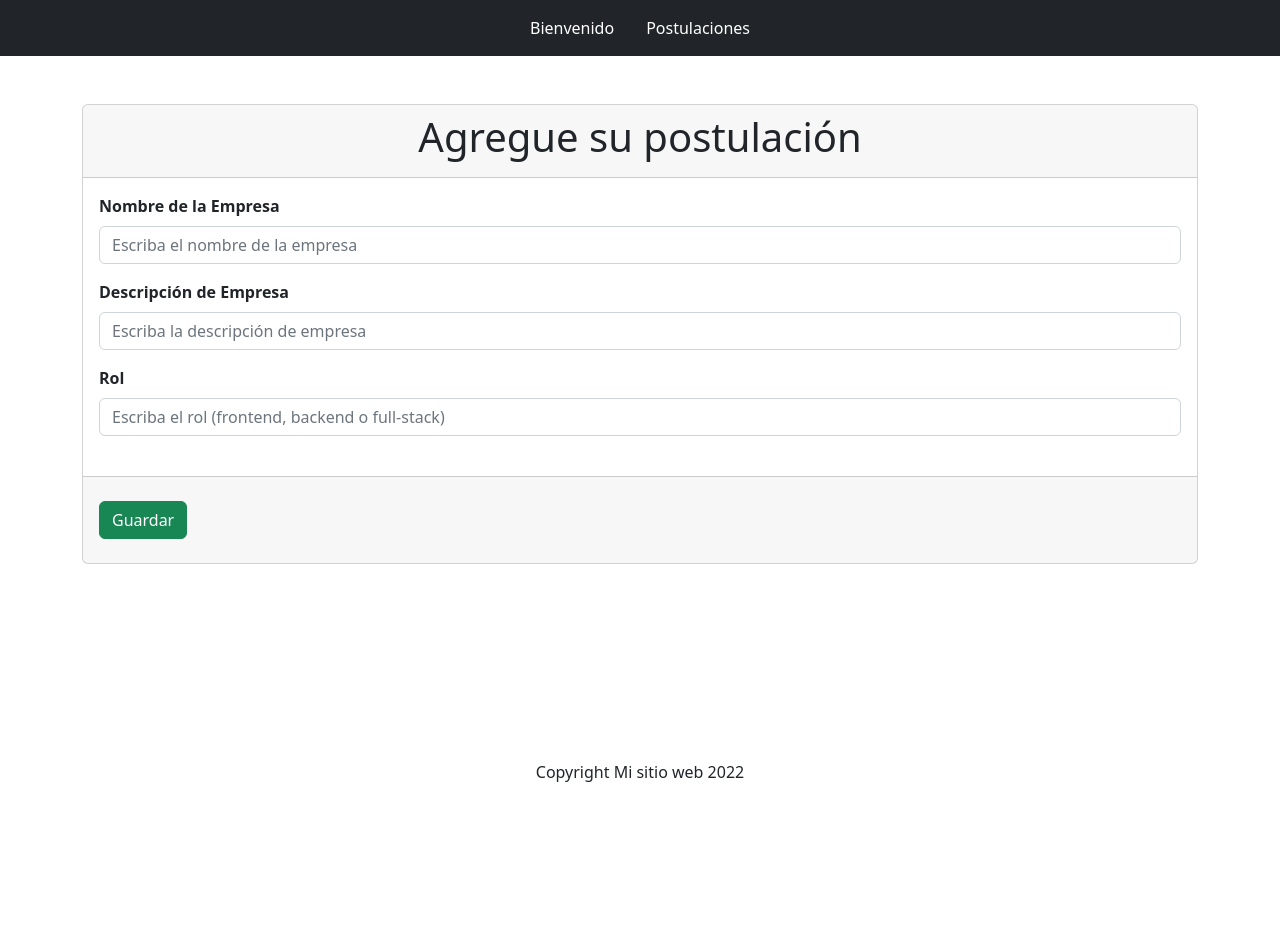
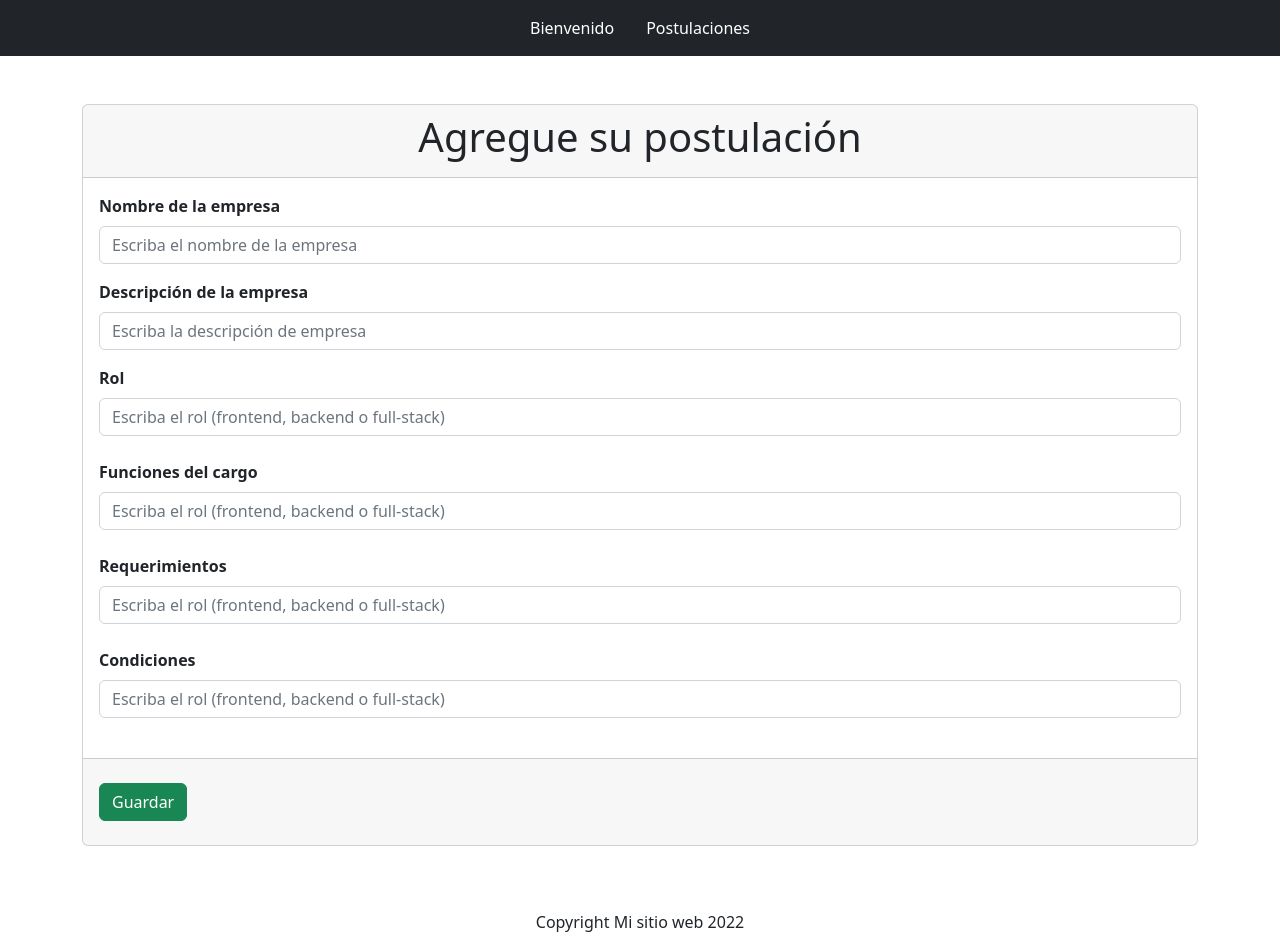
Before and after one commit to arianrdcas/PostulApp, a React (Create React App) app in the folder frontend/: page /formulario in a window 1280 px wide. Before the commit the page ends 800 px from the top, so only its background shows below. Built offline with nearby package versions, Linux system fonts and the light colour scheme; data requests are answered from the project's data file.

Commit message:
Vista empresa ok

```diff
--- /dev/null
+++ b/frontend/src/components/Botones.jsx
@@ -0,0 +1,22 @@
+import React from 'react'
+import { Link } from 'react-router-dom';
+
+const Botones = () => {
+  return (
+    <>
+      <div className="p-2 ">
+        <Link to="" className="btn btn-info align-baseline">
+          <i className="fa fa-edit "></i>
+        </Link>
+      </div>
+      <div className="p-2 ">
+
+        <Link to="" className="btn btn-danger align-baseline">
+          <i className="fa fa-trash "></i>
+        </Link>
+      </div>
+    </>
+  );
+}
+
+export default Botones
--- a/frontend/src/components/Footer.jsx
+++ b/frontend/src/components/Footer.jsx
@@ -2,7 +2,7 @@ import React from 'react'
 
 const Footer = () => {
   return (
-    <div className='container-fluuid fixed-bottom'>
+    <div className='container-fluid '>
         <div className='row'>
             <div className='col-md-12'>
                 <div className='text-center my-3'>Copyright Mi sitio web 2022</div>
--- a/frontend/src/components/Formulario.jsx
+++ b/frontend/src/components/Formulario.jsx
@@ -1,12 +1,12 @@
 import { useState } from "react";
-//import { useHistory } from "react-router";
 
 const Formulario = ({ createPost }) => {
-  //const history = useHistory();
-
   const [empresa, setEmpresa] = useState("");
   const [descripcion, setDescripcion] = useState("");
   const [rol, setRol] = useState("");
+  const [funciones_del_cargo, setFunciones_del_cargo] = useState("");
+  const [requerimientos, setRequerimientos] = useState("");
+  const [condiciones, setCondiciones] = useState("");
 
   const handleSubmit = (e) => {
     e.preventDefault();
@@ -14,6 +14,9 @@ const Formulario = ({ createPost }) => {
       empresa,
       descripcion,
       rol,
+      funciones_del_cargo,
+      requerimientos,
+      condiciones,
     };
     createPost(newData);
   };
@@ -35,7 +38,7 @@ const Formulario = ({ createPost }) => {
                     htmlFor="exampleFormControlInput1"
                     className="form-label fw-bold"
                   >
-                    Nombre de la Empresa
+                    Nombre de la empresa
                   </label>
                   <input
                     className="form-control"
@@ -51,7 +54,7 @@ const Formulario = ({ createPost }) => {
                       htmlFor="exampleFormControlTextarea1"
                       className="form-label fw-bold"
                     >
-                      Descripción de Empresa
+                      Descripción de la empresa
                     </label>
 
                     <input
@@ -79,6 +82,57 @@ const Formulario = ({ createPost }) => {
                         onChange={(e) => setRol(e.target.value)}
                       />
                     </div>
+                    <div className="mt-3 mb-4">
+                      <label
+                        htmlFor="exampleFormControlInput1"
+                        className="form-label fw-bold"
+                      >
+                        Funciones del cargo
+                      </label>
+                      <input
+                        className="form-control"
+                        type="text"
+                        placeholder="Escriba el rol (frontend, backend o full-stack)"
+                        aria-label="readonly input example"
+                        name="rol"
+                        id="rol"
+                        onChange={(e) => setFunciones_del_cargo(e.target.value)}
+                      />
+                    </div>
+                    <div className="mt-3 mb-4">
+                      <label
+                        htmlFor="exampleFormControlInput1"
+                        className="form-label fw-bold"
+                      >
+                        Requerimientos
+                      </label>
+                      <input
+                        className="form-control"
+                        type="text"
+                        placeholder="Escriba el rol (frontend, backend o full-stack)"
+                        aria-label="readonly input example"
+                        name="rol"
+                        id="rol"
+                        onChange={(e) => setRequerimientos(e.target.value)}
+                      />
+                    </div>
+                    <div className="mt-3 mb-4">
+                      <label
+                        htmlFor="exampleFormControlInput1"
+                        className="form-label fw-bold"
+                      >
+                        Condiciones
+                      </label>
+                      <input
+                        className="form-control"
+                        type="text"
+                        placeholder="Escriba el rol (frontend, backend o full-stack)"
+                        aria-label="readonly input example"
+                        name="rol"
+                        id="rol"
+                        onChange={(e) => setCondiciones(e.target.value)}
+                      />
+                    </div>
                   </div>
                 </div>
                 <div className="card-footer">
--- a/frontend/src/components/Tabla.jsx
+++ b/frontend/src/components/Tabla.jsx
@@ -1,11 +1,17 @@
-import { useContext } from "react";
+import { useContext, useState } from "react";
 import { Link } from "react-router-dom";
 import { Context } from "../store/appContext";
+import Botones from "./Botones";
 
 const Tabla = () => {
   const { store } = useContext(Context);
   const { empresas } = store;
 
+  const [visible, setVisible] = useState(false);
+
+  const mostrar = () => {
+    setVisible(true);
+  };
 
   return (
     <>
@@ -43,14 +49,13 @@ const Tabla = () => {
                                   id="checkboxNoLabel"
                                   value=""
                                   aria-label="..."
+                                  onClick={mostrar}
                                 />
                               </div>
                             </td>
                             <td className="align-baseline">{empresa.id}</td>
                             <td className="align-baseline">
-                              <Link
-                                to={`/empresapage/${empresa.id}`}
-                              >
+                              <Link to={`/empresapage/${empresa.id}`}>
                                 {empresa.nombre}
                               </Link>
                             </td>
@@ -70,16 +75,7 @@ const Tabla = () => {
                     Agregar postulación
                   </Link>
                 </div>
-                <div className="p-2 ">
-                  <Link to="" className="btn btn-info align-baseline">
-                    <i className="fa fa-edit "></i>
-                  </Link>
-                </div>
-                <div className="p-2 ">
-                  <Link to="" className="btn btn-danger align-baseline">
-                    <i className="fa fa-trash "></i>
-                  </Link>
-                </div>
+                {setVisible ? <Botones /> : ""}
               </div>
             </div>
           </div>
--- a/frontend/src/pages/EmpresaPage.jsx
+++ b/frontend/src/pages/EmpresaPage.jsx
@@ -3,18 +3,59 @@ import { useParams } from "react-router-dom";
 import { Context } from "../store/appContext";
 
 const EmpresaPage = () => {
-  const { store : {empresa}, actions } = useContext(Context);
+  const {
+    store: { empresa },
+    actions,
+  } = useContext(Context);
   //const { empresa } = store;
-  const {id} = useParams();
+  const { id } = useParams();
 
-
-   useEffect(() => {
+  useEffect(() => {
     actions.getEmpresaById("http://localhost:3001/empresas", id);
   }, []);
 
   return (
     <>
-      <h1>{!!empresa && empresa.nombre}</h1>
+      <div className="container">
+        <div className="row">
+          <div className="col-md-12">
+            <div className="card my-5">
+              <div className="card-header text-center">
+                <div className="card-title">
+                  <h1>{!!empresa && empresa.nombre}</h1>
+                </div>
+              </div>
+              <div className="card-body">
+                <h4>Descripción de la Empresa:</h4>
+                <p>{!!empresa && empresa.descripcion}</p>
+                <div className="my-3">
+                  <h5>Rol deseado:</h5>
+                  <p>{!!empresa && empresa.rol}</p>
+                </div>
+                <div className="my-3">
+                  <h5>Funciones del cargo:</h5>
+                  <p>{!!empresa && empresa.funciones_del_cargo}</p>
+                </div>
+                <div className="my-3">
+                  <h5>Requeriminetos del cargo:</h5>
+                  <p>{!!empresa && empresa.requerimientos}</p>
+                </div>
+                <div className="my-3">
+                  <h5>Condiciones del cargo:</h5>
+                  <p>{!!empresa && empresa.condiciones}</p>
+                </div>
+              </div>
+              {/* <div className="card-footer">
+                  <button
+                    className="btn btn-success my-3"
+                  >
+                    Guardar
+                  </button>
+                </div> */}
+            </div>
+          </div>
+        </div>
+      </div>
     </>
   );
 };
```
